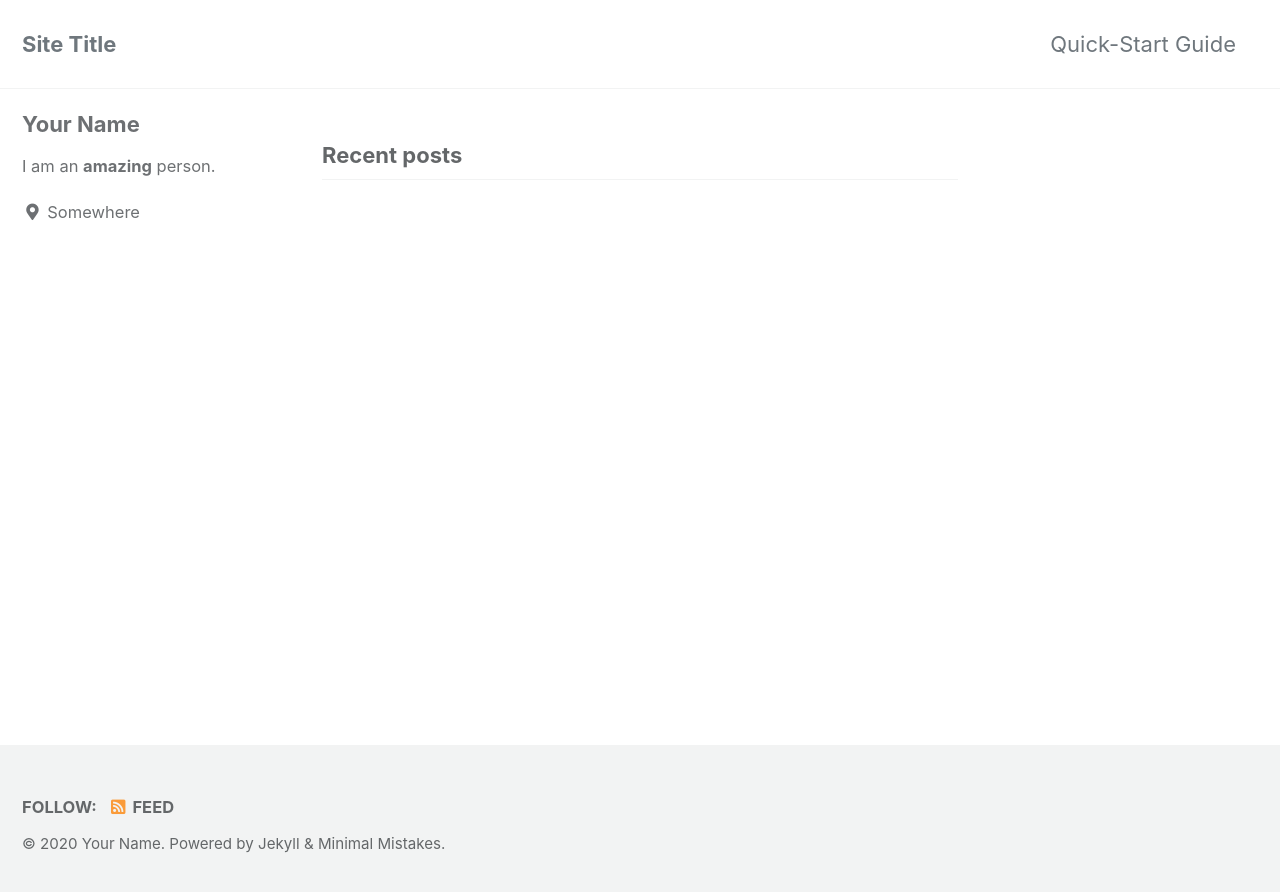
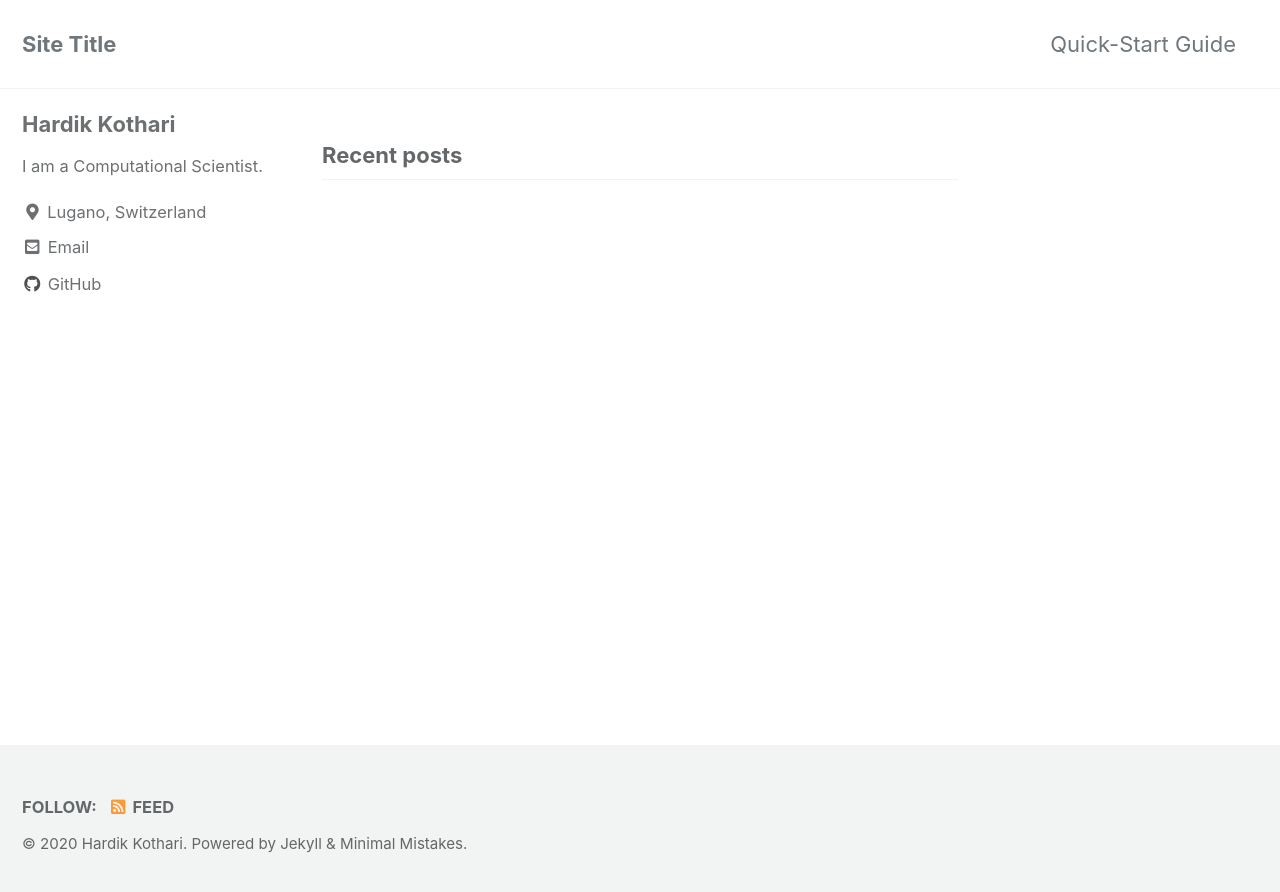
Before and after one commit to kothah/kothah.github.io, a Jekyll site: the page built from index.html, in a window 1280 px wide. Shown: the top 892 px of the page. Built offline with Jekyll 4.4.1, drawn with Linux system fonts in a browser that asks for light colours; cached includes are drawn as plain includes; the list of posts is cut into pages by our own code.

Commit message:
edited config yml

```diff
--- a/_config.yml
+++ b/_config.yml
@@ -19,11 +19,11 @@ locale                   : "en-US"
 title                    : "Site Title"
 title_separator          : "-"
 subtitle                 : # site tagline that appears below site title in masthead
-name                     : "Your Name"
+name                     : "Hardik Kothari"
 description              : "An amazing website."
-url                      : # the base hostname & protocol for your site e.g. "https://mmistakes.github.io"
+url                      : "https://kothah.github.io"
 baseurl                  : # the subpath of your site, e.g. "/blog"
-repository               : # GitHub username/repo-name e.g. "mmistakes/minimal-mistakes"
+repository               : "kothah/kothah.github.io"
 teaser                   : # path of fallback teaser image, e.g. "/assets/images/500x300.png"
 logo                     : # path of logo image to display in the masthead, e.g. "/assets/images/88x88.png"
 masthead_title           : # overrides the website title displayed in the masthead, use " " for no title
@@ -93,15 +93,15 @@ analytics:
 
 # Site Author
 author:
-  name             : "Your Name"
+  name             : "Hardik Kothari"
   avatar           : # path of avatar image, e.g. "/assets/images/bio-photo.jpg"
-  bio              : "I am an **amazing** person."
-  location         : "Somewhere"
+  bio              : "I am a Computational Scientist."
+  location         : "Lugano, Switzerland"
   email            :
   links:
     - label: "Email"
       icon: "fas fa-fw fa-envelope-square"
-      # url: "mailto:your.name@email.com"
+      url: "mailto:hardikbkothari@egmail.com"
     - label: "Website"
       icon: "fas fa-fw fa-link"
       # url: "https://your-website.com"
@@ -113,7 +113,7 @@ author:
       # url: "https://facebook.com/"
     - label: "GitHub"
       icon: "fab fa-fw fa-github"
-      # url: "https://github.com/"
+      url: "https://github.com/kothah"
     - label: "Instagram"
       icon: "fab fa-fw fa-instagram"
       # url: "https://instagram.com/"
```
